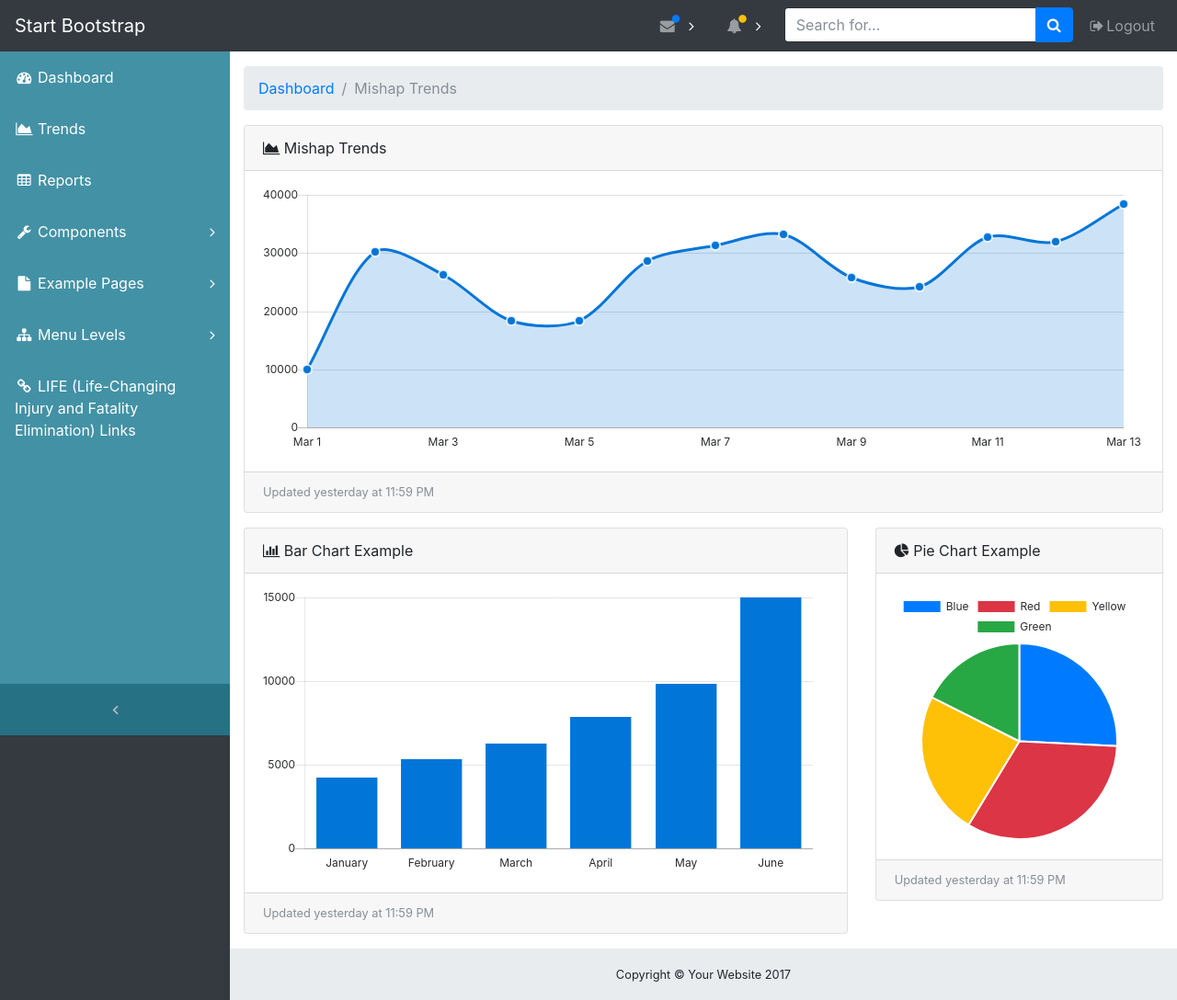
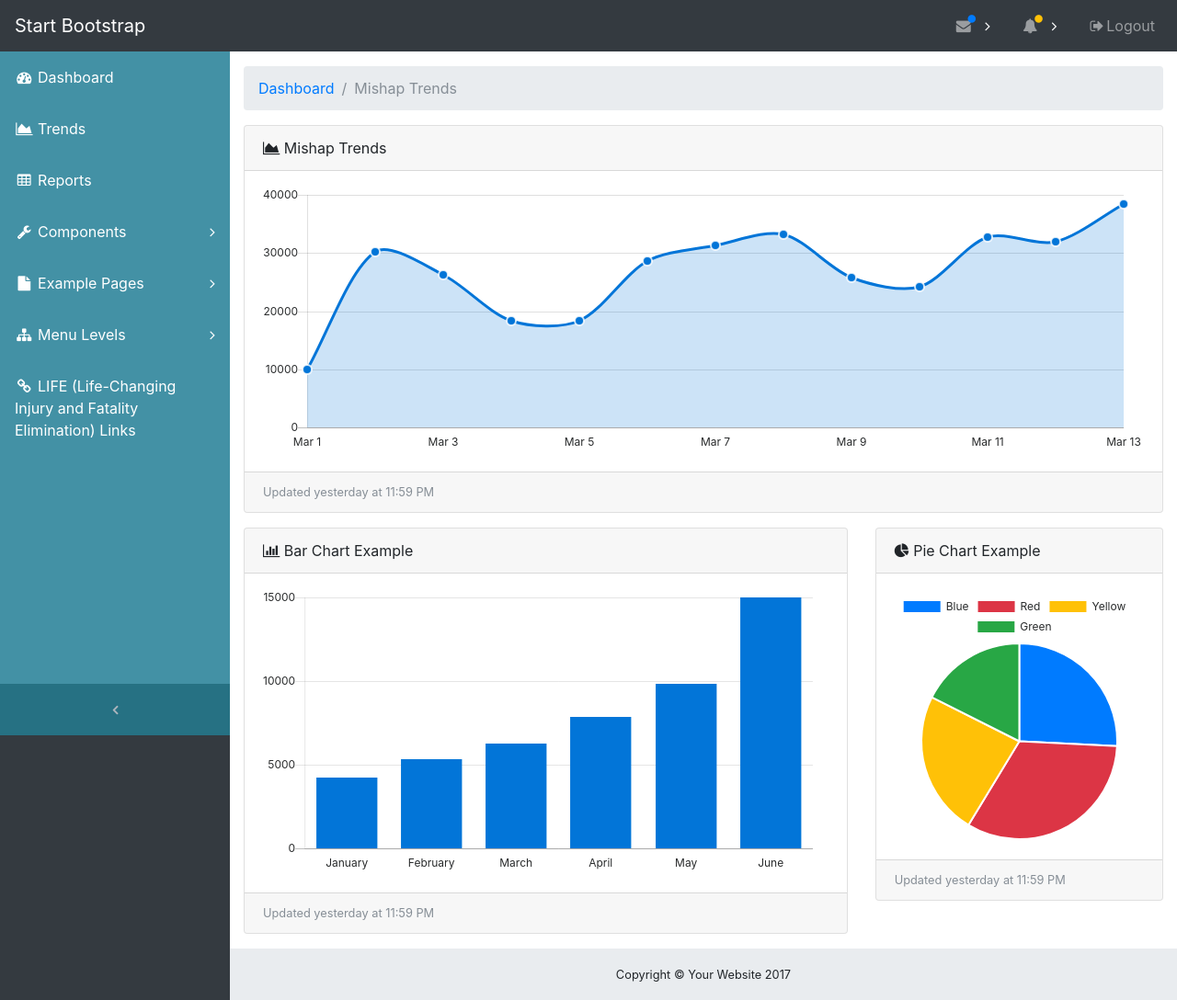
Before and after one commit to ChristopherPineda/LifeSaver, a website with bundled scripts: page charts.html in a window 1280 px wide. Shown: the whole page at 92% size. Built offline with nearby package versions, Linux system fonts and the light colour scheme.

Commit message:
Removed search

```diff
--- a/charts.html
+++ b/charts.html
@@ -201,18 +201,6 @@
           </div>
         </li>
         <li class="nav-item">
-          <form class="form-inline my-2 my-lg-0 mr-lg-2">
-            <div class="input-group">
-              <input class="form-control" type="text" placeholder="Search for...">
-              <span class="input-group-btn">
-                <button class="btn btn-primary" type="button">
-                  <i class="fa fa-search"></i>
-                </button>
-              </span>
-            </div>
-          </form>
-        </li>
-        <li class="nav-item">
           <a class="nav-link" data-toggle="modal" data-target="#exampleModal">
             <i class="fa fa-fw fa-sign-out"></i>Logout</a>
         </li>
```
Also changed, not shown: tables.html (+2 -13 lines).
